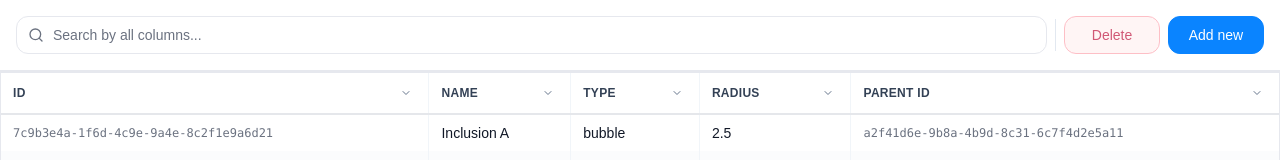
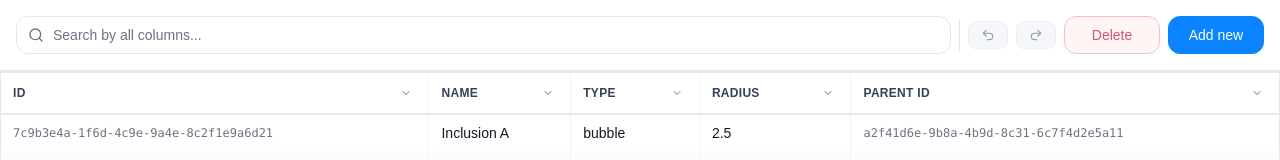
Before and after one commit to ssendns/corning-task, a React (Vite) app: page / in a window 1280 px wide. Shown: the top 160 px of the page. Built offline with nearby package versions, Linux system fonts and the light colour scheme.

Commit message:
create undo redo buttons

```diff
--- a/src/components/Header.tsx
+++ b/src/components/Header.tsx
@@ -1,3 +1,4 @@
+import { Redo2, Undo2 } from 'lucide-react'
 import type { HeaderProps } from '../types/props'
 import { tableColumns } from '../constants/tableColumns'
 import SearchBar from './SearchBar'
@@ -8,6 +9,11 @@ function Header({
   selectedColumns,
   selectedRowCount,
   onDeleteClick,
+  onAddClick,
+  canUndo,
+  canRedo,
+  onUndoClick,
+  onRedoClick,
 }: HeaderProps) {
   const selectedLabel =
     selectedColumns.length === 0
@@ -30,6 +36,32 @@ function Header({
         <div className="flex items-center gap-2">
           <button
             type="button"
+            disabled={!canUndo}
+            onClick={onUndoClick}
+            aria-label="Undo"
+            className={`min-w-10 rounded-lg px-2 py-1.5 text-sm font-medium transition ${
+              canUndo
+                ? 'border border-app-border bg-white text-app-text hover:bg-slate-50'
+                : 'cursor-not-allowed border border-app-border bg-slate-100 text-app-subtle opacity-70'
+            }`}
+          >
+            <Undo2 className="mx-auto h-3.5 w-3.5" />
+          </button>
+          <button
+            type="button"
+            disabled={!canRedo}
+            onClick={onRedoClick}
+            aria-label="Redo"
+            className={`min-w-10 rounded-lg px-2 py-1.5 text-sm font-medium transition ${
+              canRedo
+                ? 'border border-app-border bg-white text-app-text hover:bg-slate-50'
+                : 'cursor-not-allowed border border-app-border bg-slate-100 text-app-subtle opacity-70'
+            }`}
+          >
+            <Redo2 className="mx-auto h-3.5 w-3.5" />
+          </button>
+          <button
+            type="button"
             disabled={selectedRowCount === 0}
             onClick={onDeleteClick}
             className={`min-w-24 rounded-xl px-3 py-2 text-sm font-medium transition ${
@@ -42,6 +74,7 @@ function Header({
           </button>
           <button
             type="button"
+            onClick={onAddClick}
             className="min-w-24 rounded-xl border border-app-accent bg-app-accent px-3 py-2 text-sm font-medium text-white transition hover:opacity-90"
           >
             Add new
--- a/src/types/props.ts
+++ b/src/types/props.ts
@@ -30,6 +30,11 @@ export interface HeaderProps {
   selectedColumns: ColumnKey[]
   selectedRowCount: number
   onDeleteClick: () => void
+  onAddClick: () => void
+  canUndo: boolean
+  canRedo: boolean
+  onUndoClick: () => void
+  onRedoClick: () => void
 }
 
 export interface SearchBarProps {
```
